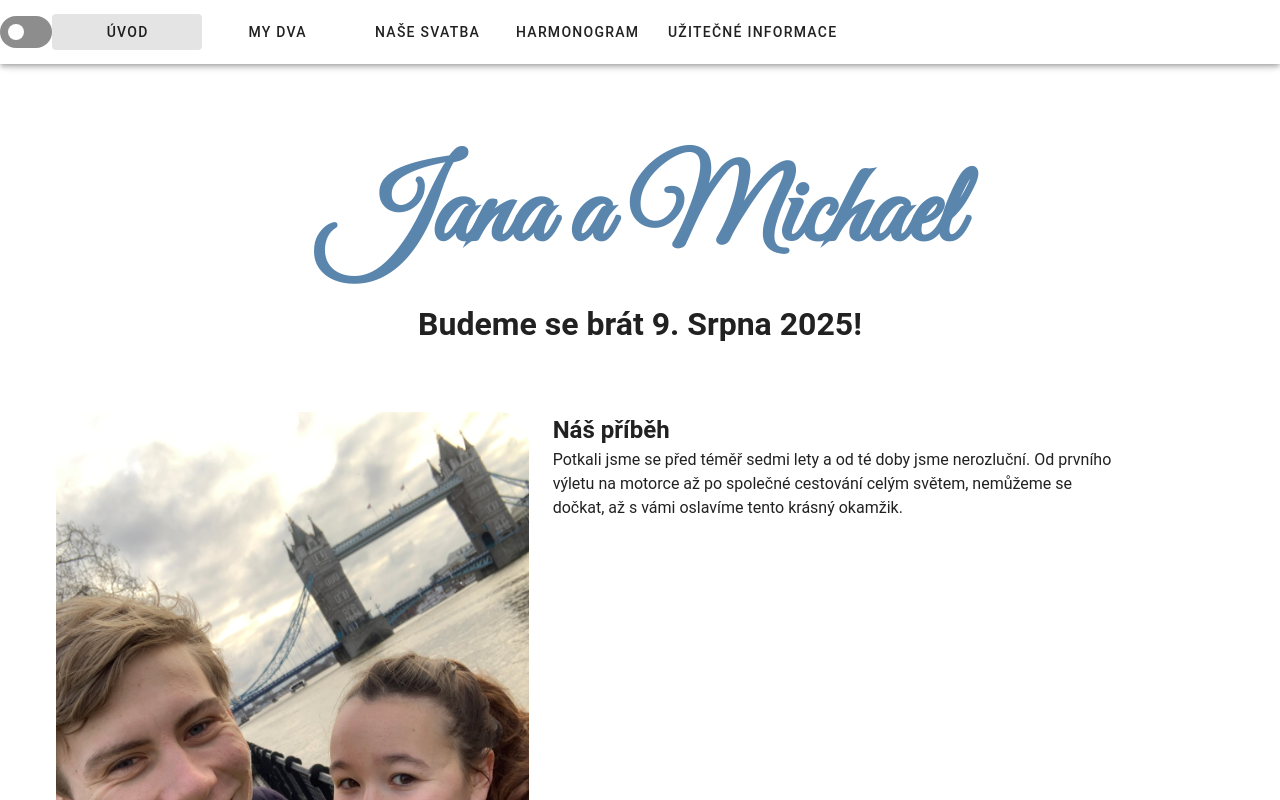
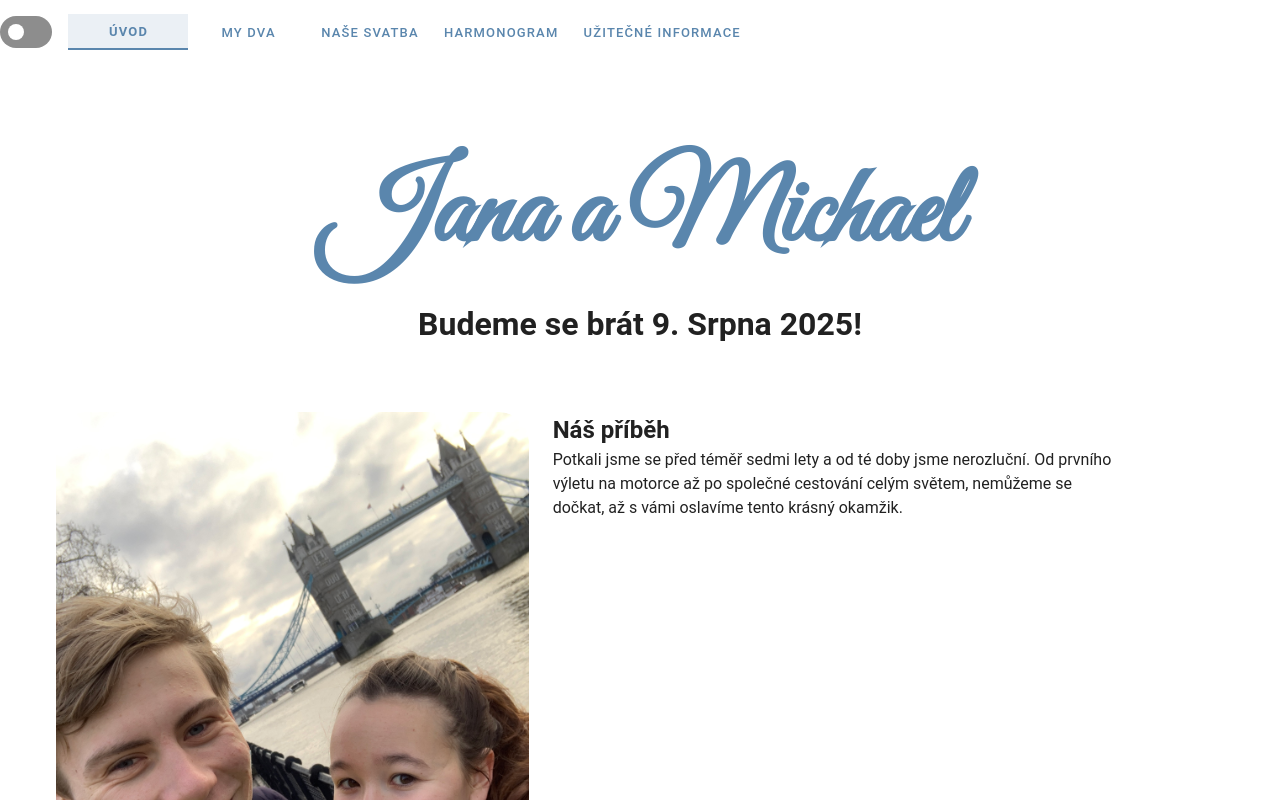
Before and after one commit to S9Michael/vuetify-wedding, a Vue app: page /home in a window 1280 px wide. Shown: the top 800 px of the page. Built offline with nearby package versions, Linux system fonts and the light colour scheme.

Commit message:
Hide upper bar - slider

```diff
--- a/src/App.vue
+++ b/src/App.vue
@@ -1,25 +1,39 @@
 <template>
   <v-app>
     <v-main>
-      <!-- App Bar, zobrazí se jen na některých stránkách -->
       <v-app-bar
         v-if="showAppBar"
         scroll-behavior="hide"
-        title=""
         text-color="#5A86AD"
+        flat
+        :density="$vuetify.display.smAndDown ? 'compact' : 'default'"
       >
+        <!-- App Bar Content -->
+        <v-container class="d-flex align-center pa-0" fluid>
+          <!-- Theme Switch -->
           <v-switch
             @click="toggleTheme"
             v-model="model"
             color="#5A86AD"
-          hide-details="true"
+            hide-details
             inset
+            class="mr-4"
           />
-        <v-btn width="150px" to="/home">ÚVOD</v-btn>
-        <v-btn width="150px" to="/about">MY DVA</v-btn>
-        <v-btn width="150px" to="/wedding">NAŠE SVATBA</v-btn>
-        <v-btn width="150px" to="/schedule">HARMONOGRAM</v-btn>
-        <v-btn width="200px" to="/info">UŽITEČNÉ INFORMACE</v-btn>
+
+          <!-- Scrollable Nav -->
+          <div class="nav-scroll">
+            <v-btn
+              v-for="item in navItems"
+              :key="item.to"
+              :to="item.to"
+              class="nav-btn"
+              variant="text"
+              :class="{ active: $route.path === item.to }"
+            >
+              {{ item.label }}
+            </v-btn>
+          </div>
+        </v-container>
       </v-app-bar>
 
       <router-view />
@@ -39,11 +53,40 @@ function toggleTheme() {
   theme.global.name.value = theme.global.current.value.dark ? 'light' : 'dark'
 }
 
-// --- Podmíněné zobrazení app bar ---
 const route = useRoute()
 const showAppBar = computed(() => {
-  // Cesty, kde se app bar nezobrazuje
-  const hiddenPaths = ['/','/forgettenpassword']
+  const hiddenPaths = ['/', '/forgettenpassword']
   return !hiddenPaths.includes(route.path)
 })
+
+const navItems = [
+  { label: 'ÚVOD', to: '/home' },
+  { label: 'MY DVA', to: '/about' },
+  { label: 'NAŠE SVATBA', to: '/wedding' },
+  { label: 'HARMONOGRAM', to: '/schedule' },
+  { label: 'UŽITEČNÉ INFORMACE', to: '/info' }
+]
 </script>
+
+<style scoped>
+.nav-scroll {
+  display: flex;
+  overflow-x: auto;
+  white-space: nowrap;
+  flex: 1;
+}
+
+.nav-btn {
+  text-transform: uppercase;
+  font-size: 13px;
+  min-width: 120px;
+  padding: 0 12px;
+  color: #5A86AD;
+}
+
+.nav-btn.active {
+  font-weight: bold;
+  border-bottom: 2px solid #5A86AD;
+  border-radius: 0;
+}
+</style>
```
Lines whose indentation alone changed are shown as unchanged.
